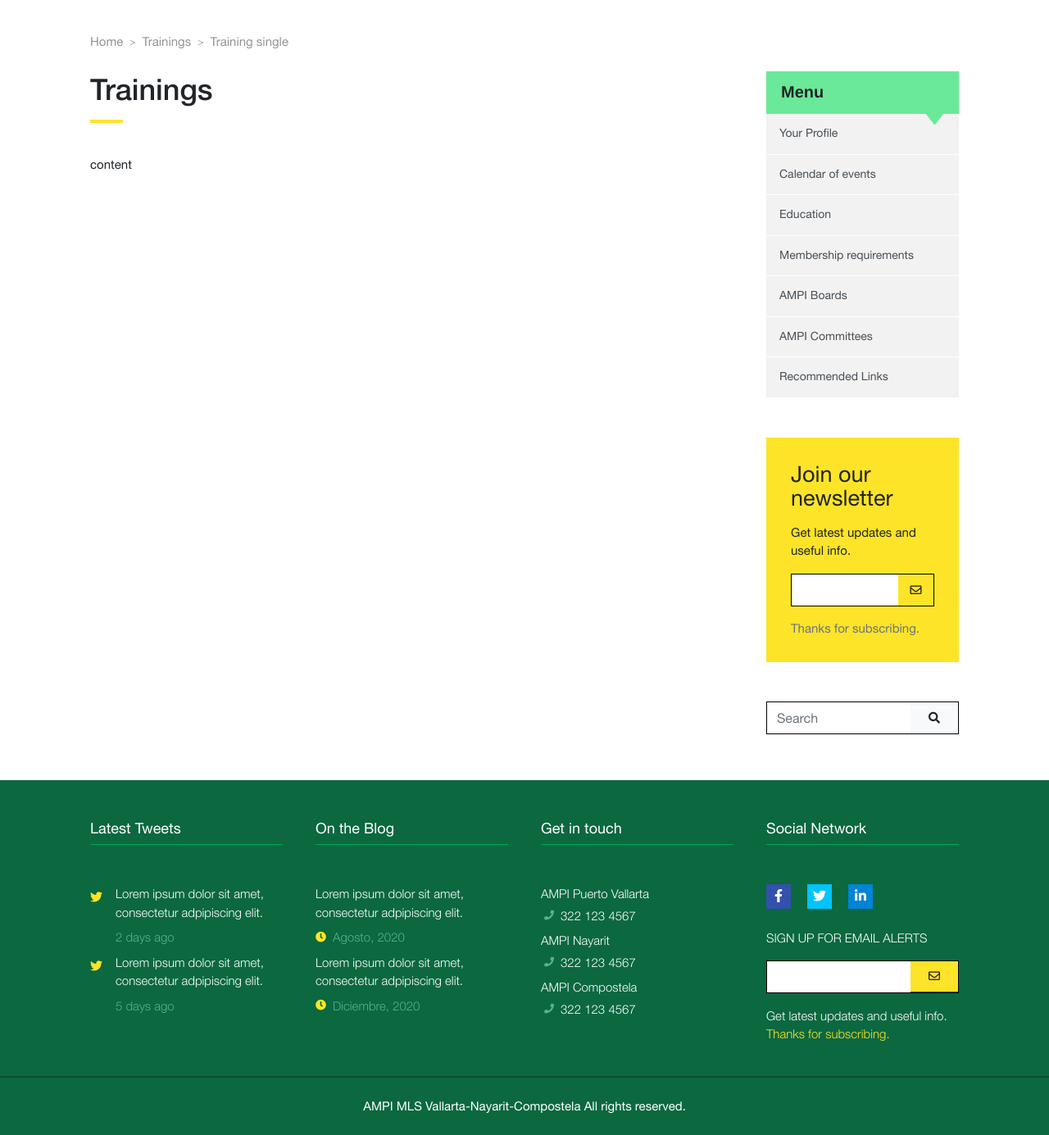
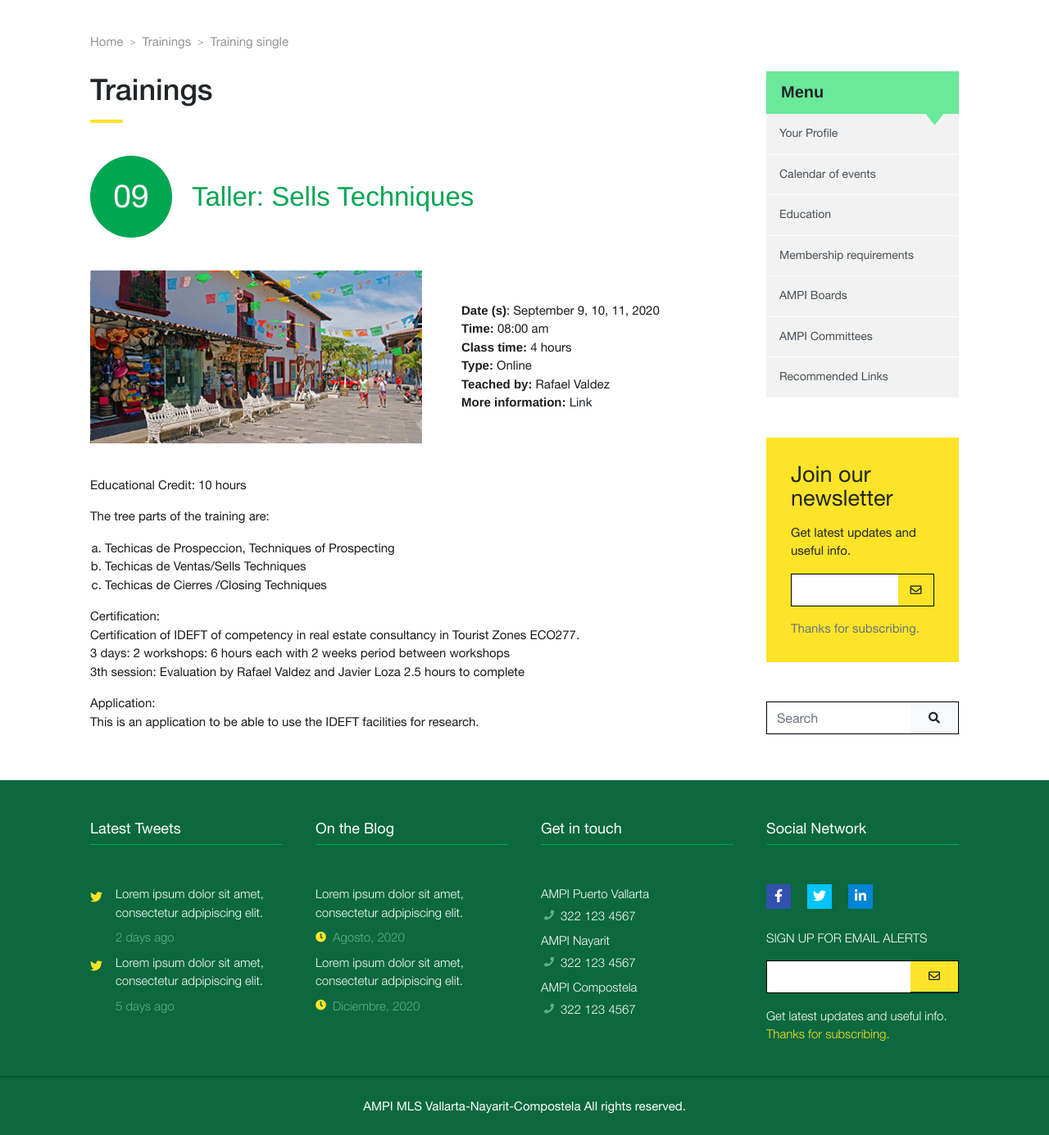
Before and after one commit to blakmetall/ampi, a PHP site: page /dist/training-single.html in a window 1280 px wide. Shown: the part 130-1515 px from the top of the page at 82% size. Run offline with PHP 8.4, Linux system fonts and the light colour scheme; some libraries are stand-ins or nearby versions.

Commit message:
trainings - single

```diff
--- a/dist/training-single.html
+++ b/dist/training-single.html
@@ -166,17 +166,77 @@
             <!-- main container -->
             <div class="app-page-content-container">
                 <div class="app-title-wrapper mb-4-3">
-                    <h1 class="app-font-36 mb-3">Trainings</h1>
+                    <h2 class="app-font-36 mb-3">Trainings</h2>
                     <div class="app-line sm warning"></div>
                 </div>
 
                 <!-- training single -->
-                <div>
-                    content
+                <div class="app-trainings-single mb-4-3">
+                    <!-- number and title -->
+                    <div class="d-flex align-items-center mb-4-3">
+                        <div
+                            class="d-flex align-items-center justify-content-center mr-4 app-circled-number bg-primary flex-shrink-0">
+                            <span class="text-white app-font-39">09</span>
+                        </div>
+                        <div>
+                            <h1 class="app-font-33 text-primary mb-0 font-weight-200">Taller: Sells Techniques</h1>
+                        </div>
+                    </div>
+
+                    <!-- image and information -->
+                    <div class="d-flex flex-column flex-md-row align-items-start align-items-md-center">
+                        <div class="training-img-wrapper">
+                            <img src="/img/demo-training-single.jpg" alt="" class="img-fluid w-100">
+                        </div>
+                        <div class="pl-0 pl-md-5 pt-4 pt-md-0">
+                            <div class="app-wp-dinamic-content">
+                                <p class="mb-0">
+                                    <b>Date (s)</b>: September 9, 10, 11, 2020 <br>
+                                    <b>Time:</b> 08:00 am <br>
+                                    <b>Class time:</b> 4 hours <br>
+                                    <b>Type:</b> Online <br>
+                                    <b>Teached by:</b> Rafael Valdez <br>
+                                    <b>More information:</b> <a href="#" class="text-app-black">Link</a>
+                                </p>
+                            </div>
+                        </div>
+                    </div>
                 </div>
 
                 <!-- wordpress dinamic container -->
-                <div class="app-wp-dinamic-content"></div>
+                <div class="app-wp-dinamic-content">
+                    <p>
+                        Educational Credit: 10 hours
+                    </p>
+
+                    <p>
+                        The tree parts of the training are:
+                    </p>
+
+                    <ol type="a">
+                        <li>
+                            Techicas de Prospeccion, Techniques of Prospecting
+                        </li>
+                        <li>
+                            Techicas de Ventas/Sells Techniques
+                        </li>
+                        <li>
+                            Techicas de Cierres /Closing Techniques
+                        </li>
+                    </ol>
+
+                    <p>
+                        Certification: <br>
+                        Certification of IDEFT of competency in real estate consultancy in Tourist Zones ECO277. <br>
+                        3 days: 2 workshops: 6 hours each with 2 weeks period between workshops <br>
+                        3th session: Evaluation by Rafael Valdez and Javier Loza 2.5 hours to complete
+                    </p>
+
+                    <p>
+                        Application: <br>
+                        This is an application to be able to use the IDEFT facilities for research.
+                    </p>
+                </div>
             </div>
 
             <!-- main sidebar -->
--- a/scss/app.scss
+++ b/scss/app.scss
@@ -310,6 +310,11 @@ body {
     p {
         margin-bottom: 1rem;
     }
+
+    ul,
+    ol {
+        padding-left: 18px;
+    }
 }
 
 .app-sidebar-menu {
@@ -394,6 +399,19 @@ body {
     }
 }
 
+.app-trainings-single {
+    .training-img-wrapper {
+        width: 100%;
+        max-width: 405px;
+    }
+}
+
+.app-circled-number {
+    border-radius: 50%;
+    width: 100px;
+    height: 100px;
+}
+
 @include media-breakpoint-up(sm) {}
 
 @include media-breakpoint-up(md) {
@@ -475,6 +493,17 @@ body {
             }
         }
     }
+
+    .app-circled-number {
+        width: 80px;
+        height: 80px;
+    }
+
+    .app-trainings-single {
+        .training-img-wrapper {
+            max-width: 100%;
+        }
+    }
 }
 
 @include media-breakpoint-down(sm) {
--- a/scss/custom.scss
+++ b/scss/custom.scss
@@ -187,6 +187,18 @@
     font-size: 36px;
 }
 
+.app-font-39 {
+    font-size: 39px;
+}
+
+.app-font-42 {
+    font-size: 42px;
+}
+
+.app-font-45 {
+    font-size: 45px;
+}
+
 .text-gray-100 {
     color: $gray-100 !important;
 }
@@ -370,6 +382,18 @@
     .app-font-36 {
         font-size: 30px;
     }
+
+    .app-font-39 {
+        font-size: 36px;
+    }
+
+    .app-font-42 {
+        font-size: 39px;
+    }
+
+    .app-font-45 {
+        font-size: 42px;
+    }
 }
 
 @include media-breakpoint-down(sm) {
@@ -392,4 +416,30 @@
     .app-font-36 {
         font-size: 28px;
     }
+
+    .app-font-39 {
+        font-size: 35px;
+    }
+
+    .app-font-42 {
+        font-size: 38px;
+    }
+
+    .app-font-45 {
+        font-size: 41px;
+    }
 }
+
+@include media-breakpoint-down(xs) {
+    .app-font-39 {
+        font-size: 32px;
+    }
+
+    .app-font-42 {
+        font-size: 35px;
+    }
+
+    .app-font-45 {
+        font-size: 38px;
+    }
+}
```
Also changed, not shown: dist/css/custom.css (+1 -1 lines), dist/css/app.css, dist/img/demo-training-single.jpg (added).
